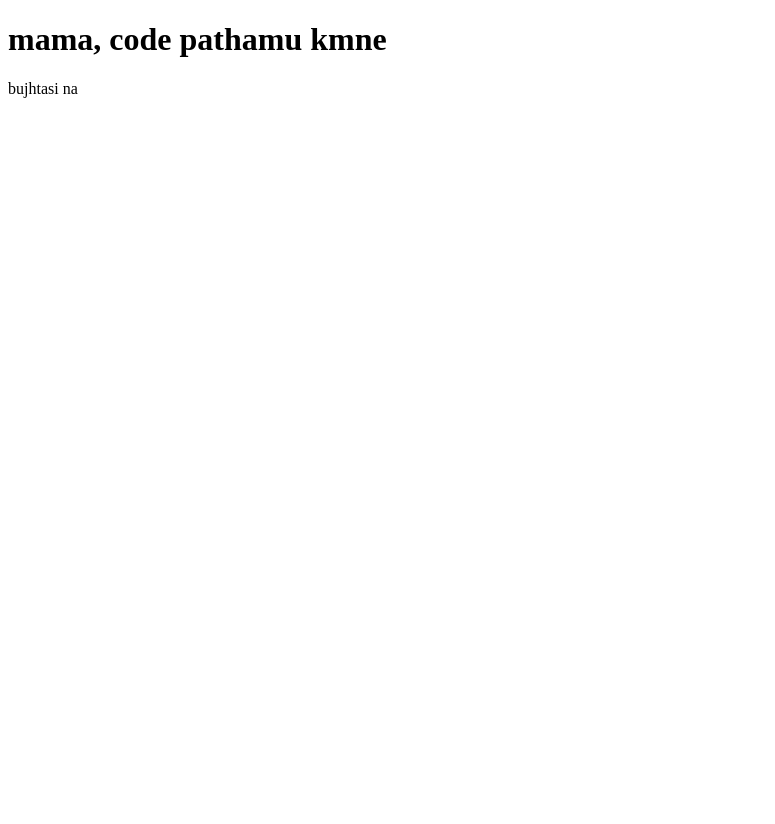
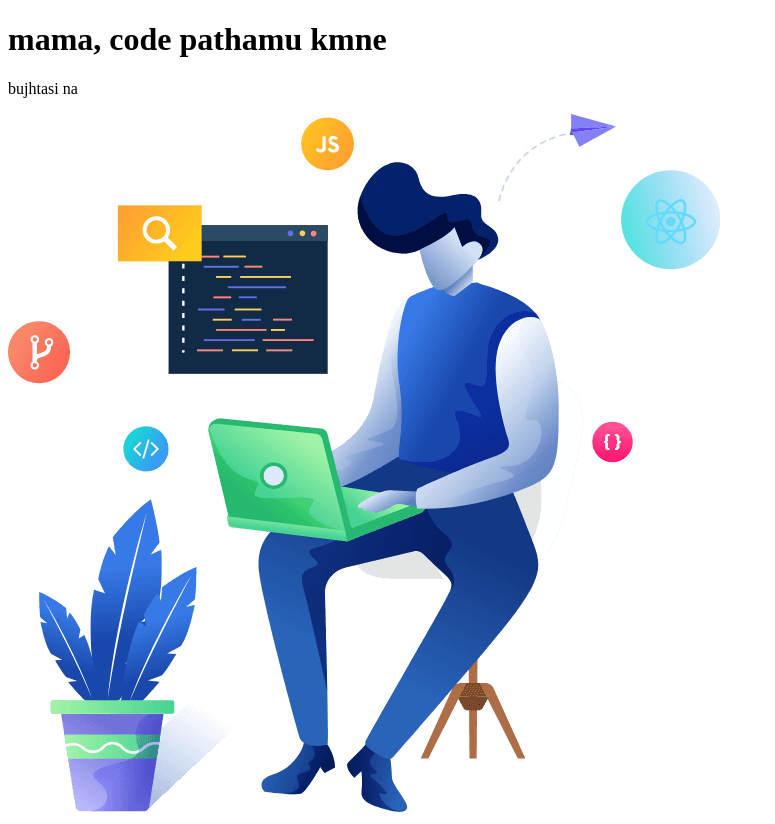
Before and after one commit to emdad118661/pro-hero-first-web, a plain HTML site: page index.html in a window 1280 px wide. Shown: the whole page, without its empty margins (0-775 px from the left). Before the commit the page ends 800 px from the top, so only its background shows below. Drawn offline with Linux system fonts and the light colour scheme.

Commit message:
image adding

```diff
--- a/index.html
+++ b/index.html
@@ -9,5 +9,6 @@
 <body>
     <h1>mama, code pathamu kmne</h1>
     <p>bujhtasi na</p>
+    <img src="1622955725643.png" alt="">
 </body>
 </html>
```
Also changed, not shown: 1622955725643.png (added).
